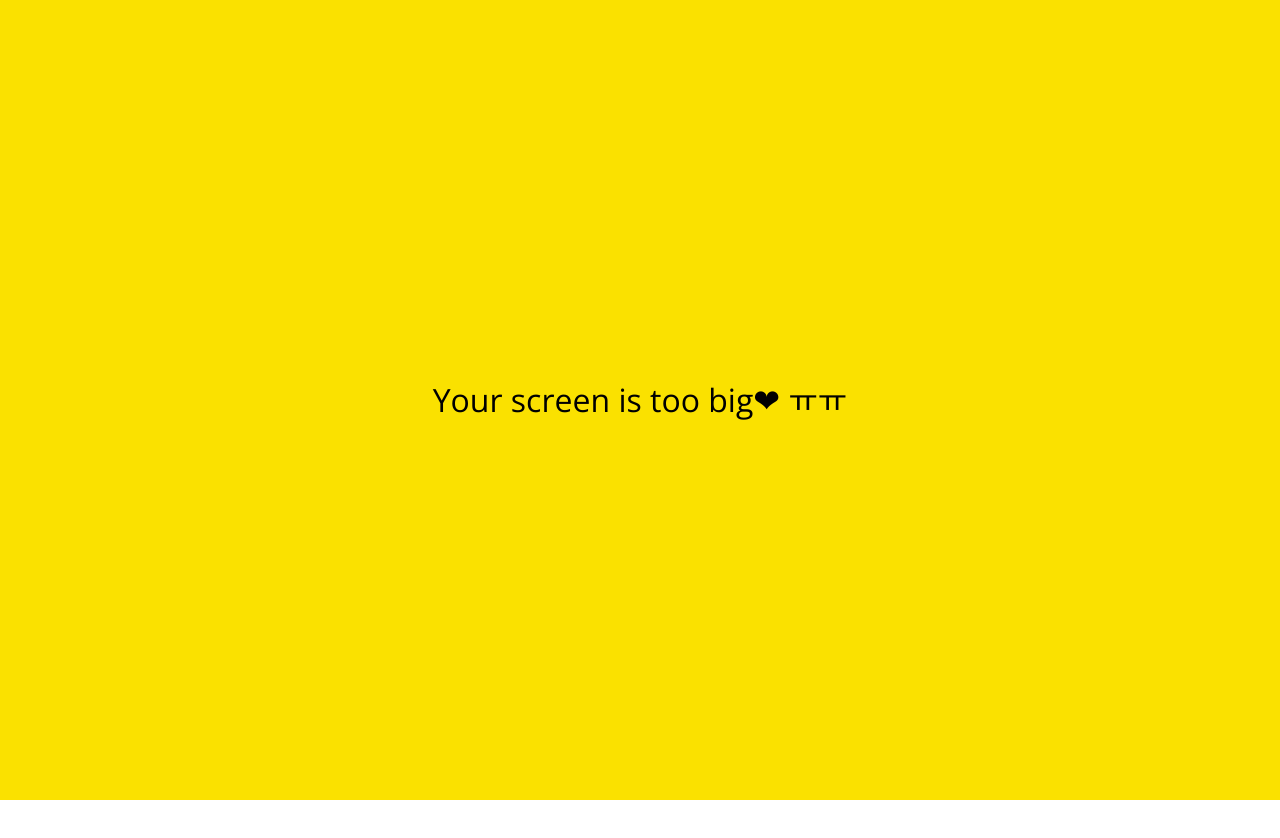
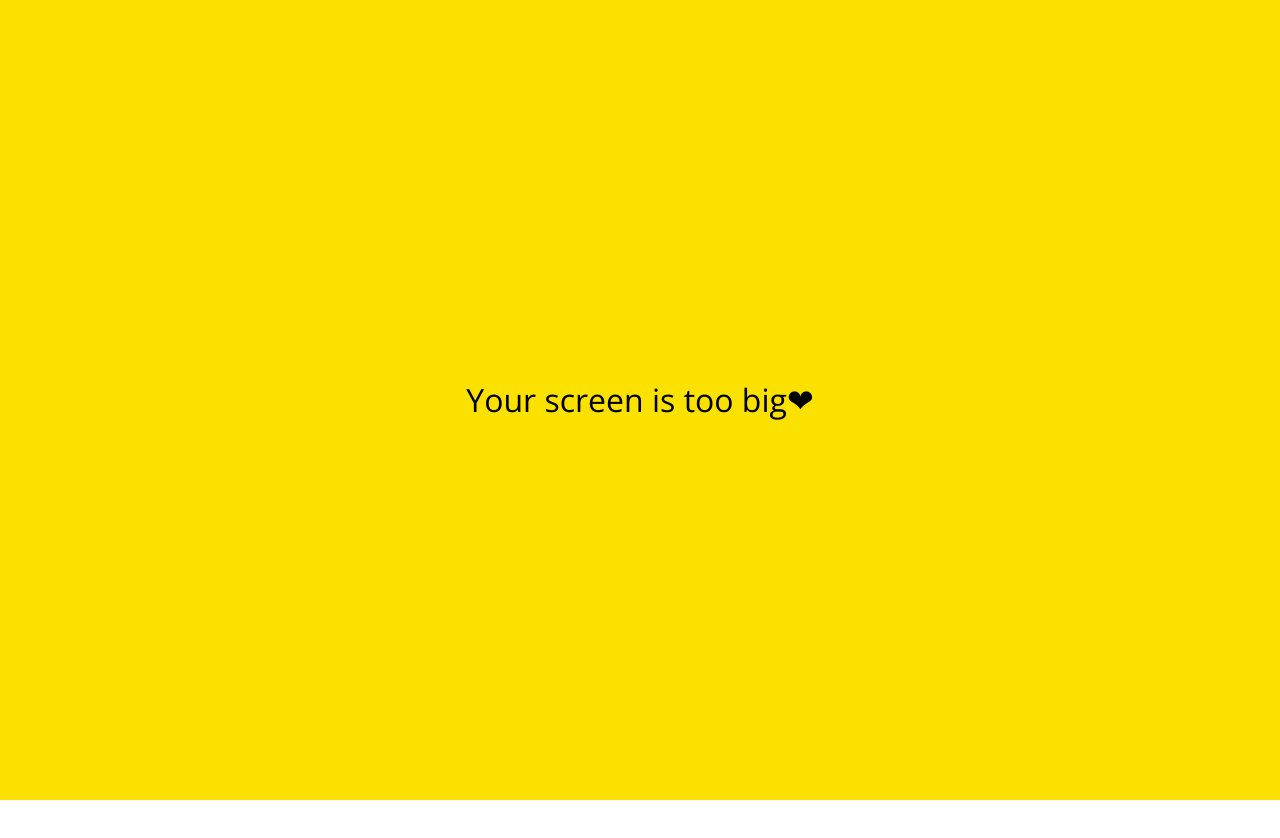
Before and after one commit to wokbjso/kokoa-Clone-2022, a plain HTML site: page friends.html in a window 1280 px wide. Drawn offline with nearby package versions, Linux system fonts and the light colour scheme.

Commit message:
delete ㅠㅠ

```diff
--- a/friends.html
+++ b/friends.html
@@ -94,7 +94,7 @@
     </nav>
 
     <div id="no-mobile">
-        <span>Your screen is too big❤ ㅠㅠ</span>
+        <span>Your screen is too big❤</span>
     </div>
 
     <script src="https://kit.fontawesome.com/6478f529f2.js" crossorigin="anonymous"></script>
```
